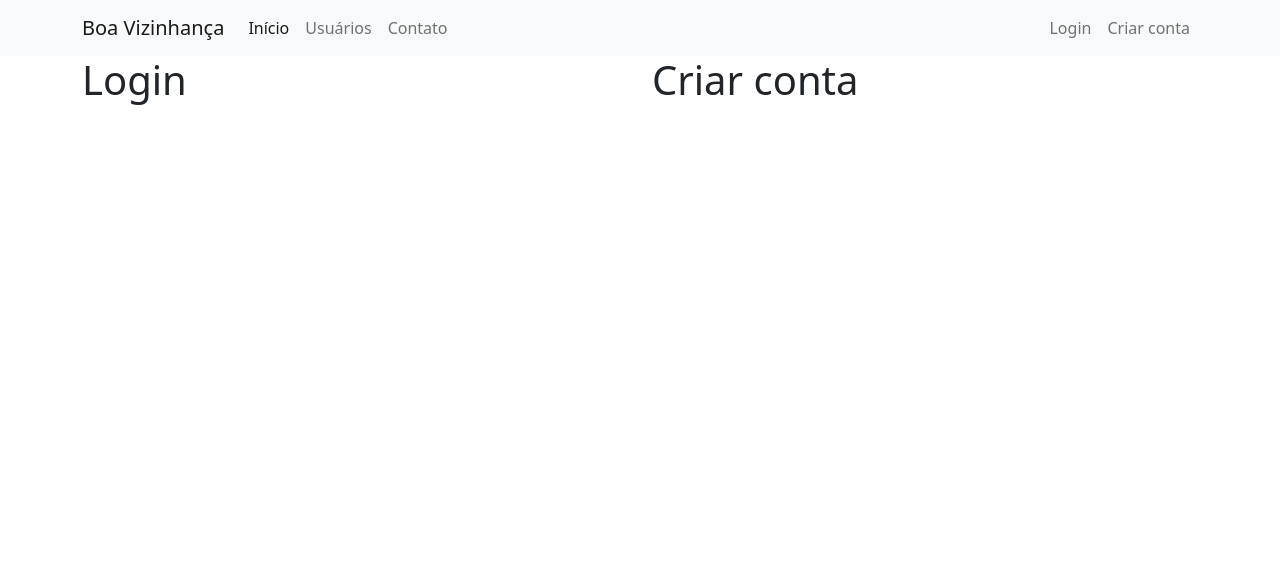
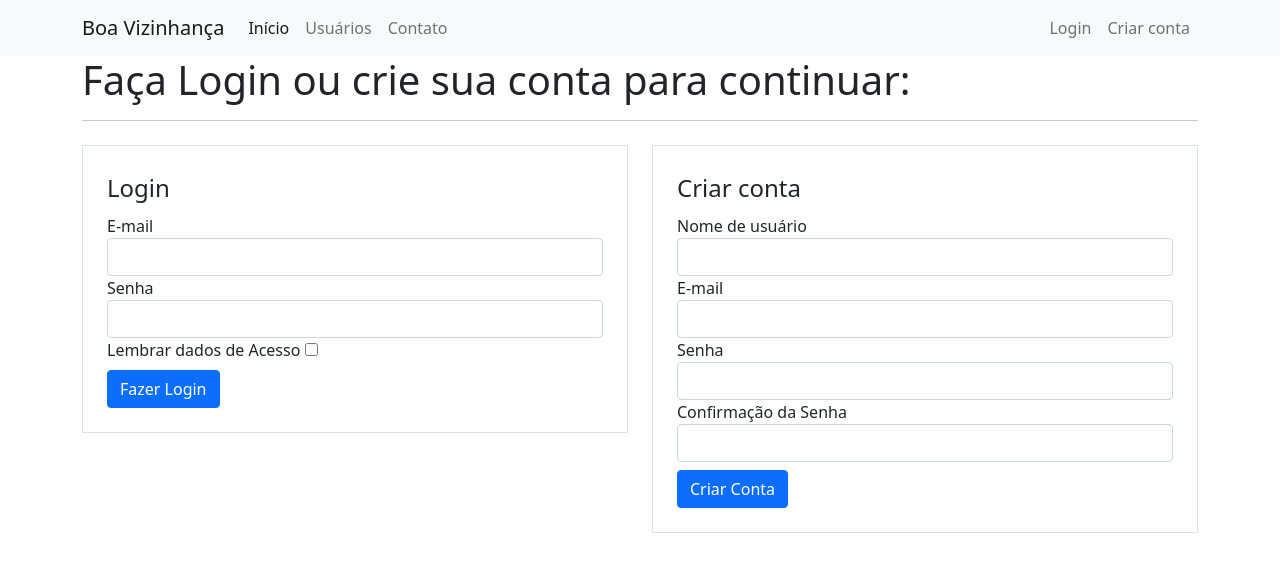
Before and after one commit to SandroPtak/SiteComunidade, a Flask app: page /login in a window 1280 px wide. Shown: the top 572 px of the page. Run offline with Flask 3, Linux system fonts and the light colour scheme.

Commit message:
estilizandoos formulários

```diff
--- a/forms.py
+++ b/forms.py
@@ -1,5 +1,5 @@
 from flask_wtf import FlaskForm
-from wtforms import StringField, PasswordField, SubmitField
+from wtforms import StringField, PasswordField, SubmitField, BooleanField
 from wtforms.validators import DataRequired, Length, Email, EqualTo
 
 class FormCriarConta(FlaskForm):
@@ -12,4 +12,5 @@ class FormCriarConta(FlaskForm):
 class FormLogin(FlaskForm):
     email = StringField('E-mail', validators=[DataRequired(), Email()])
     senha = PasswordField('Senha', validators=[DataRequired(), Length(6, 20)])
+    lembrar_dados = BooleanField('Lembrar dados de Acesso')
     botao_submit_login = SubmitField('Fazer Login')
--- a/main.py
+++ b/main.py
@@ -1,23 +1,34 @@
 from flask import Flask, render_template, url_for
+from forms import FormCriarConta, FormLogin
+
 app = Flask(__name__)
 
 lista_usuarios = ['Sandro', 'Ray', 'Marcelo', 'Hide', 'Lidia']
+
+app.config['SECRET_KEY'] = '3247f73eee75b941aa3889f747042b69'
+
 
 @app.route('/')
 def home():
     return render_template('home.html')
 
+
 @app.route('/contato')
 def contato():
     return render_template('contato.html')
 
+
 @app.route('/usuarios')
 def usuarios():
-    return render_template('usuarios.html', lista_usuarios = lista_usuarios)
+    return render_template('usuarios.html', lista_usuarios=lista_usuarios)
+
 
 @app.route('/login')
 def login():
-    return render_template('login.html')
+    form_login = FormLogin()
+    form_criarconta = FormCriarConta()
+    return render_template('login.html', form_login=form_login, form_criarconta=form_criarconta)
+
 
 if __name__ == '__main__':
     app.run(debug=True)
--- a/templates/login.html
+++ b/templates/login.html
@@ -2,12 +2,52 @@
 
 {% block body %}
     <div class="container">
+        <h1>Faça Login ou crie sua conta para continuar:</h1>
+        <hr>
         <div class="row">
             <div class="col">
-                <h1>Login</h1>
+                <form method="post" action="" class="border p-4 mt-2">
+                    <legend>Login</legend>
+                    <fieldset>
+                        <div class="form-group">
+                            {{ form_login.email.label(class="form-control-label") }}
+                            {{ form_login.email(class="form-control") }}
+                        </div>
+                        <div class="form-group">
+                            {{ form_login.senha.label(class="form-control-label") }}
+                            {{ form_login.senha(class="form-control") }}
+                        </div>
+                        <div class="form-group">
+                            {{ form_login.lembrar_dados.label(class="form-check-label") }}
+                            {{ form_login.lembrar_dados(class="form-check-imput") }}
+                        </div>
+                    </fieldset>
+                    {{ form_login.botao_submit_login(class="btn btn-primary mt-2") }}
+                </form>
             </div>
             <div class="col">
-                <h1>Criar conta</h1>
+                <form method="post" action="" class="border p-4 mt-2">
+                    <legend>Criar conta</legend>
+                    <fieldset>
+                        <div class="form-group">
+                            {{  form_criarconta.username.label(class="form-control-label") }}
+                            {{  form_criarconta.username(class="form-control") }}
+                        </div>
+                        <div class="form-group">
+                            {{  form_criarconta.email.label(class="form-control-label") }}
+                            {{  form_criarconta.email(class="form-control") }}
+                        </div>
+                        <div class="form-group">
+                            {{  form_criarconta.senha.label(class="form-control-label") }}
+                            {{  form_criarconta.senha(class="form-control") }}
+                        </div>
+                        <div class="form-group">
+                            {{  form_criarconta.confirmacao_senha.label(class="form-control-label") }}
+                            {{  form_criarconta.confirmacao_senha(class="form-control") }}
+                        </div>
+                    </fieldset>
+                    {{  form_criarconta.botao_submit_criarconta(class="btn btn-primary mt-2") }}
+                </form>
             </div>
         </div>
     </div>
```
